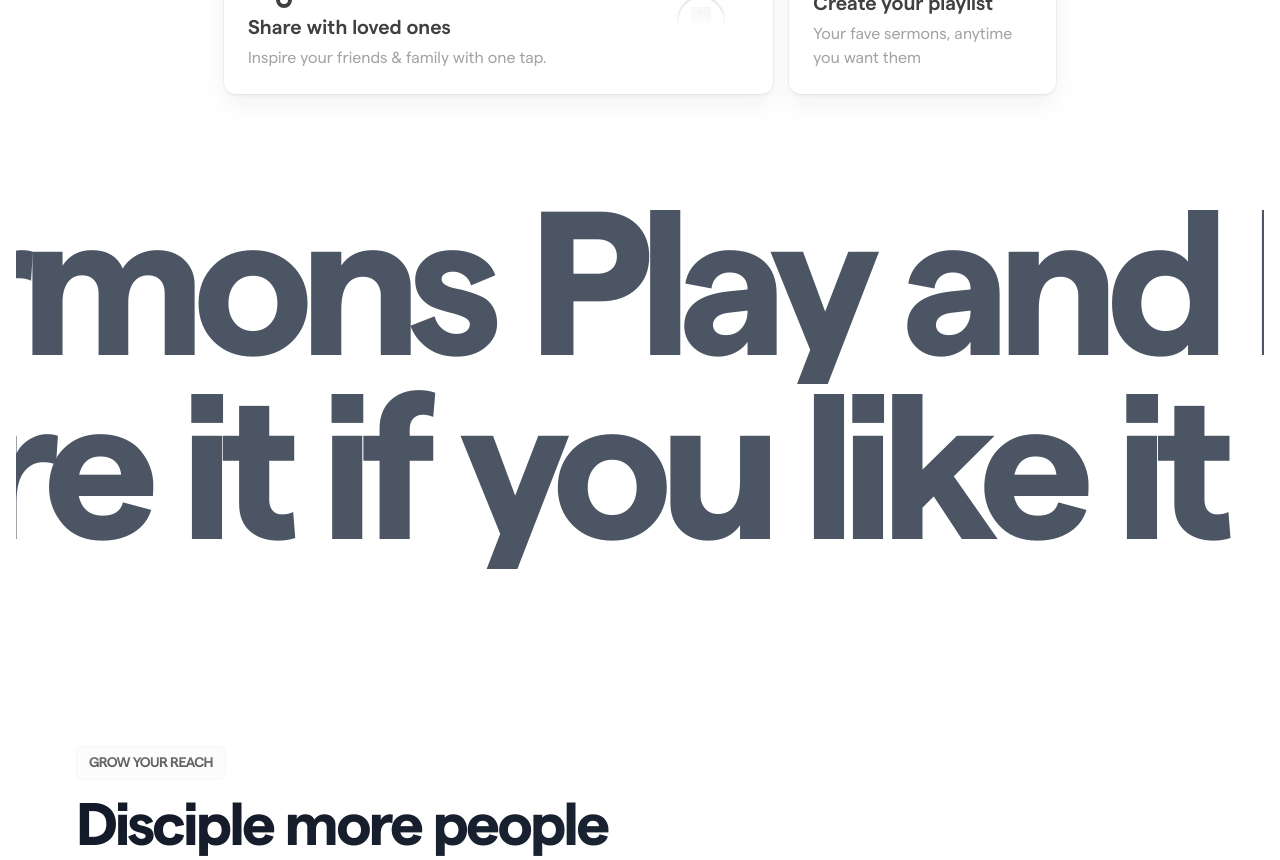
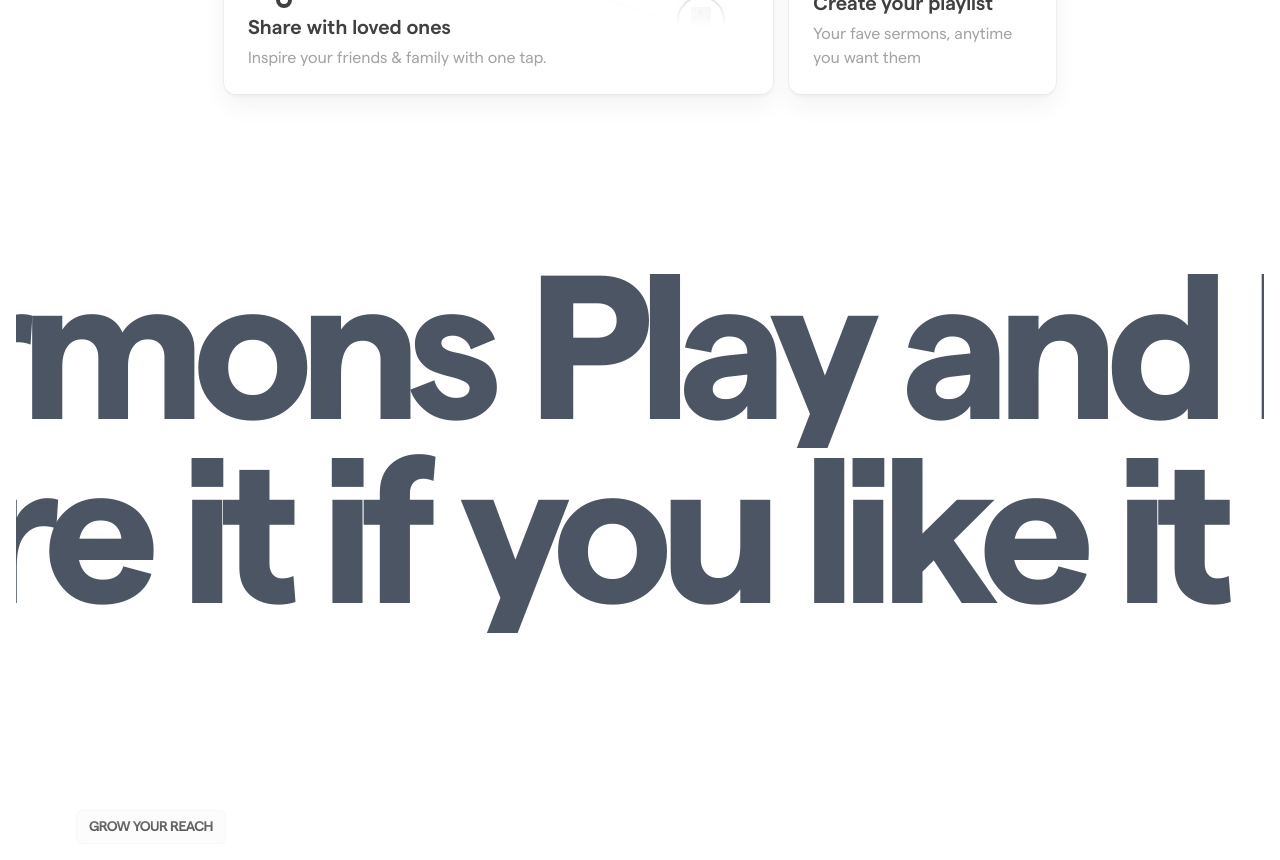
Before and after one commit to thebuildershq/troott-website, a Next.js app: page / in a window 1280 px wide. Shown: the part 2880-3740 px from the top of the page. Built offline with nearby package versions, Linux system fonts and the light colour scheme.

Commit message:
feat: added margin to text marquee section

```diff
--- a/components/containers/Mission.tsx
+++ b/components/containers/Mission.tsx
@@ -9,7 +9,7 @@ export default function Mission() {
   return (
     <section
       aria-labelledby="code-example-title"
-      className="mx-auto mt-28 w-full max-w-6xl px-3"
+      className="mx-auto mt-10 sm:mt-28 w-full max-w-6xl px-3"
     >
       <Badge>Grow your reach</Badge>
       <h2
--- a/components/containers/TextSection.tsx
+++ b/components/containers/TextSection.tsx
@@ -6,7 +6,7 @@ import ScrollBaseAnimation from '../ui/TextMarquee';
 function TextSection() {
   return (
     <>
-      <div className='h-[150px] md:h-[500px] grid place-content-center  text-gray-600 dark:text-white'>
+      <div className='h-[220px] md:h-[500px] sm:mt-16 grid place-content-center  text-gray-600 dark:text-white'>
         <ScrollBaseAnimation
           delay={500}
           baseVelocity={-3}
```
